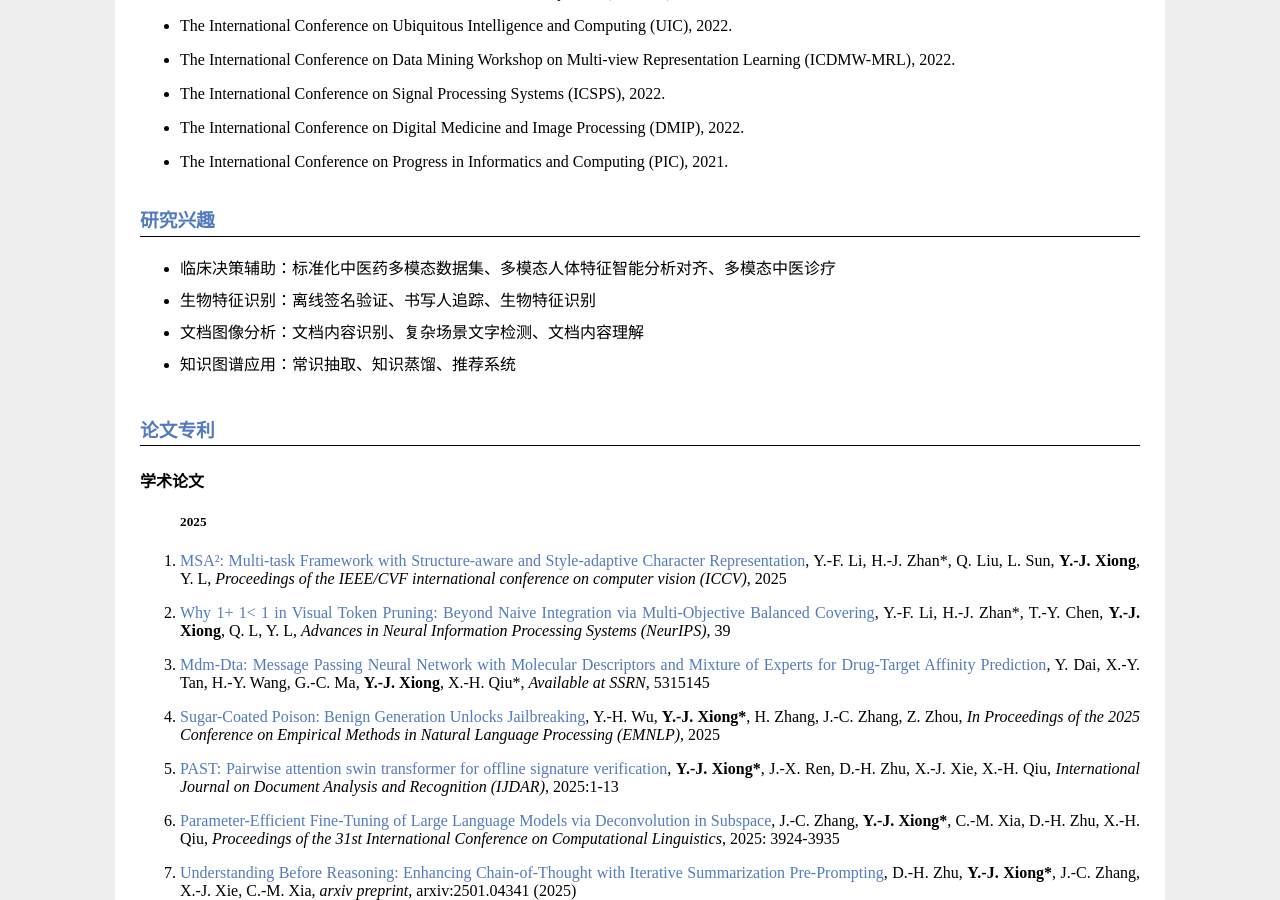
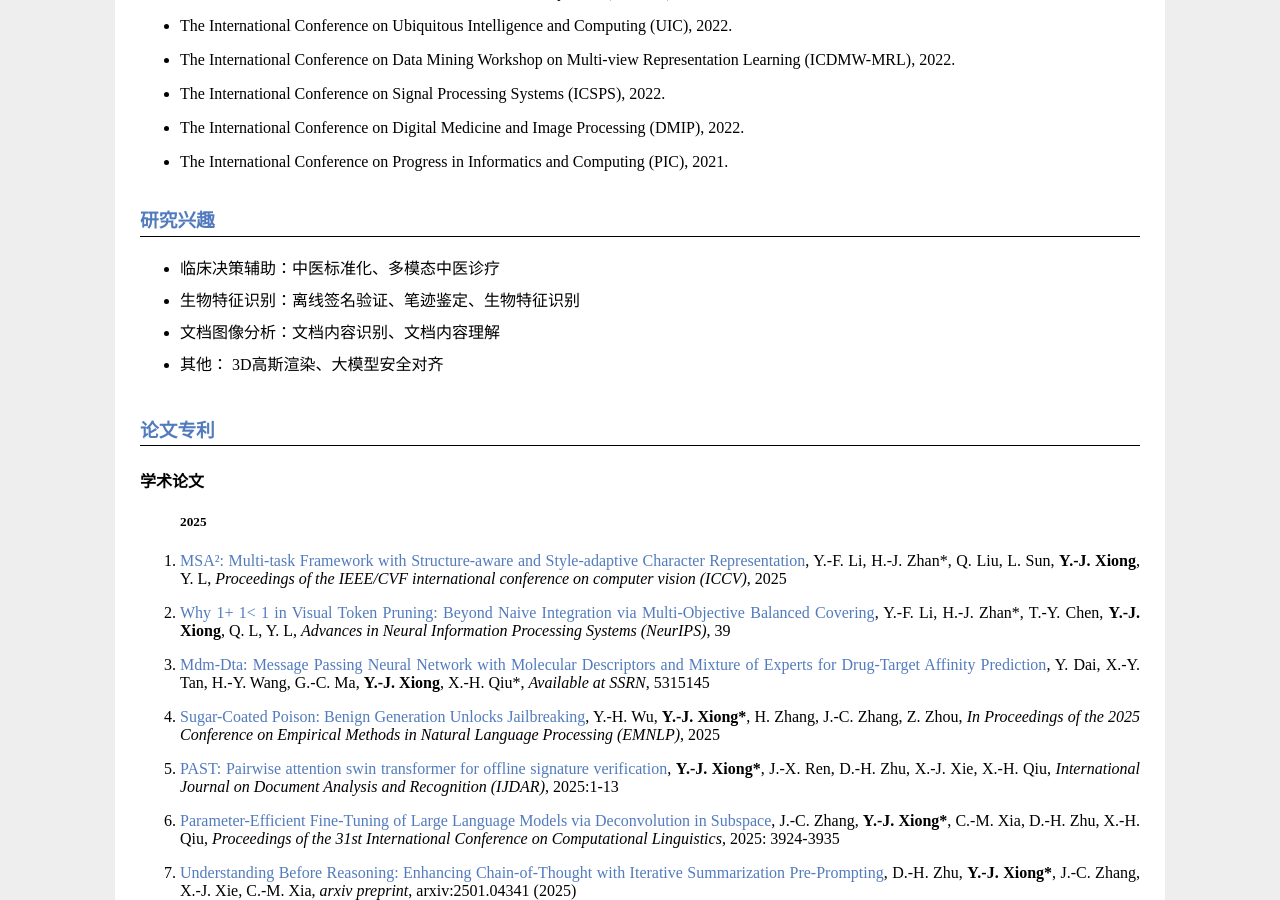
Before and after one commit to X-Lab-CN/introduce, a Jekyll site: the page introduce.html, which Jekyll copies as it is, in a window 1280 px wide and 900 px high, scrolled down 1752 px. Built offline with Jekyll 4.4.1, drawn with Linux system fonts in a browser that asks for light colours.

Commit message:
Update introduce.html

```diff
--- a/introduce.html
+++ b/introduce.html
@@ -213,10 +213,10 @@
     </div>
     <div class="out" style="margin: auto;">
         <ul style="line-height: 2;">
-            <li>临床决策辅助：标准化中医药多模态数据集、多模态人体特征智能分析对齐、多模态中医诊疗</li>
-            <li>生物特征识别：离线签名验证、书写人追踪、生物特征识别</li>
-            <li>文档图像分析：文档内容识别、复杂场景文字检测、文档内容理解</li>
-            <li>知识图谱应用：常识抽取、知识蒸馏、推荐系统</li>
+            <li>临床决策辅助：中医标准化、多模态中医诊疗</li>
+            <li>生物特征识别：离线签名验证、笔迹鉴定、生物特征识别</li>
+            <li>文档图像分析：文档内容识别、文档内容理解</li>
+            <li>其他： 3D高斯渲染、大模型安全对齐</li>
         </ul>
         <h3 class="title" id="ThesisPatent">论文专利</h3>
     </div>
```
